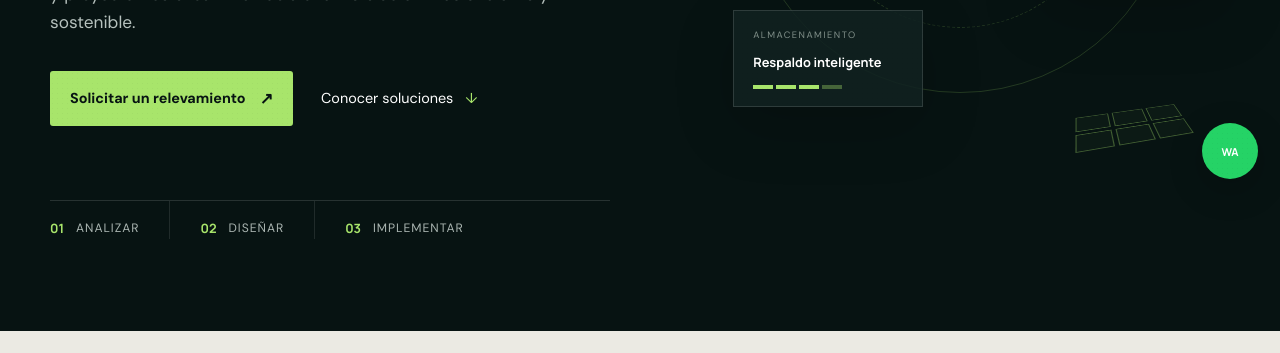
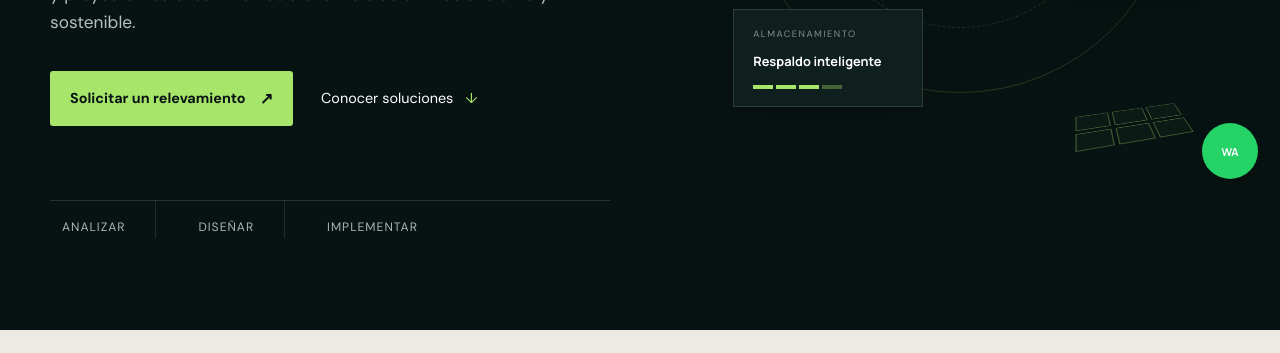
Before and after one commit to elyemanuell/NEASolar, a plain HTML site: page index.html in a window 1280 px wide. Shown: the part 599-952 px from the top of the page. Drawn offline with Linux system fonts and the light colour scheme.

Commit message:
Refactor process steps and clean up placeholder text
Removed strong tags from process steps and replaced placeholder text with empty paragraphs.

```diff
--- a/index.html
+++ b/index.html
@@ -68,9 +68,9 @@
         <a class="text-link" href="#soluciones">Conocer soluciones <span>↓</span></a>
       </div>
       <div class="hero-proof">
-        <div><strong>01</strong><span>Analizar</span></div>
-        <div><strong>02</strong><span>Diseñar</span></div>
-        <div><strong>03</strong><span>Implementar</span></div>
+        <div><strong></strong><span>Analizar</span></div>
+        <div><strong></strong><span>Diseñar</span></div>
+        <div><strong></strong><span>Implementar</span></div>
       </div>
     </div>
 
@@ -187,7 +187,7 @@
         <p class="eyebrow"><span></span> Nuestro trabajo</p>
         <h2>Instalaciones <em>reales,</em><br>pensadas para durar.</h2>
       </div>
-      <p>Estas son fotos de referencia. Reemplazalas por las tuyas apenas tengas las primeras instalaciones propias documentadas.</p>
+      <p></p>
     </div>
     <div class="work-grid">
       <figure class="work-photo">
@@ -213,7 +213,7 @@
       <img class="company-photo" src="assets/equipo-neasolar.jpg" alt="Instalación de NEASolar en terreno" loading="lazy">
       <div class="coordinate">NEA / ARGENTINA</div>
       <div class="energy-circle"><span>NEA<br><b>SOLAR</b></span></div>
-      <div class="coordinate bottom">ENERGY SYSTEMS · 01</div>
+      <div class="coordinate bottom">Gob. Virasoro Ctes.</div>
     </div>
     <div class="company-copy">
       <p class="eyebrow dark"><span></span> La empresa</p>
```
